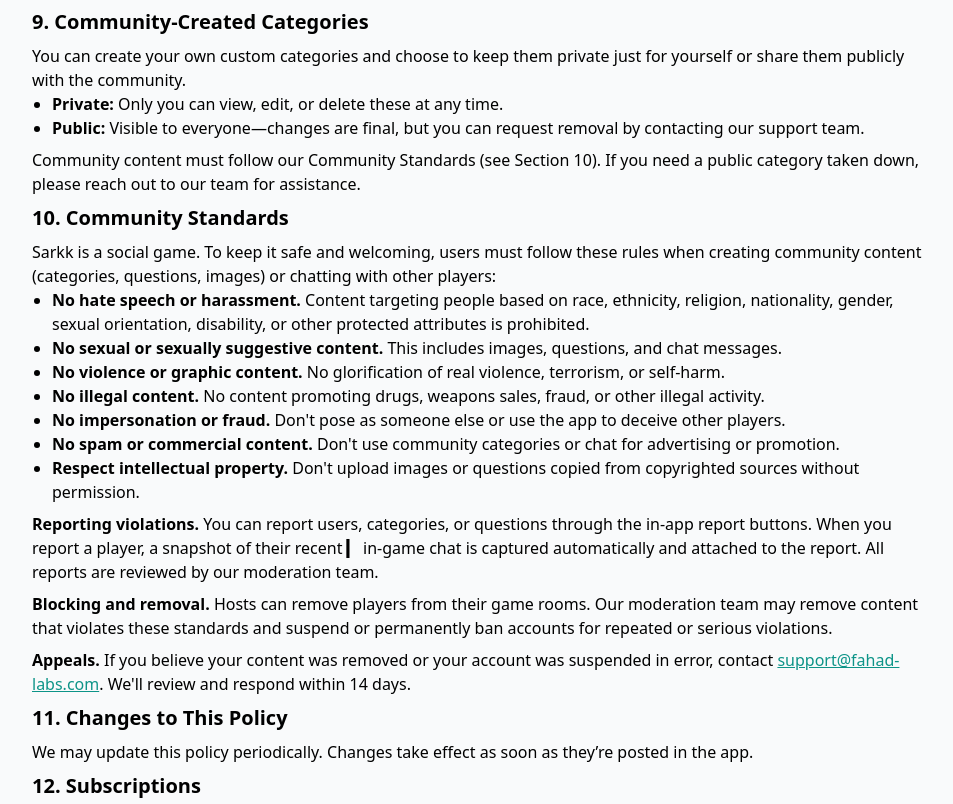
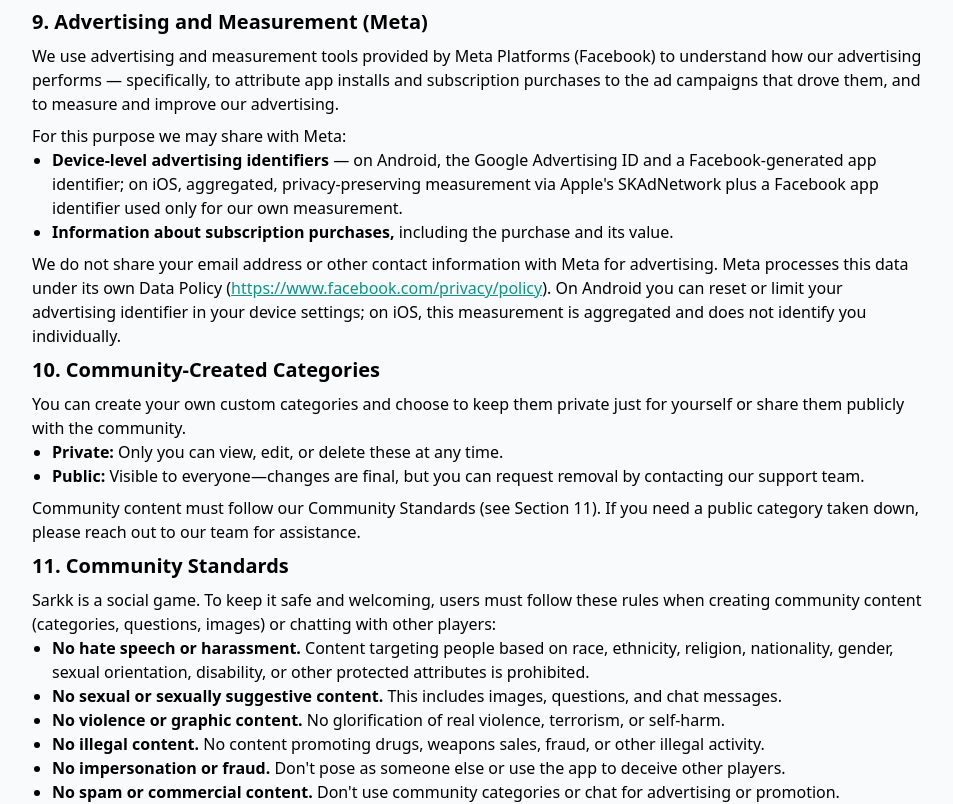
Before and after one commit to Fahad-Ha/My-Portfolio, a Next.js app: page /sarkk-privacy-policy in a window 1280 px wide. Shown: the part 2028-2832 px from the top of the page, without its empty margins (160-1113 px from the left). Built offline with nearby package versions, Linux system fonts and the light colour scheme.

Commit message:
added Meta advertising/measurement section to sarkk privacy policy

```diff
--- a/pages/sarkk-privacy-policy.js
+++ b/pages/sarkk-privacy-policy.js
@@ -216,7 +216,50 @@
             </p>
 
             <h4 className="text-xl font-semibold py-2 dark:text-teal-400">
-              9. Community-Created Categories
+              9. Advertising and Measurement (Meta)
+            </h4>
+            <p className="dark:text-gray-200">
+              We use advertising and measurement tools provided by Meta
+              Platforms (Facebook) to understand how our advertising performs —
+              specifically, to attribute app installs and subscription purchases
+              to the ad campaigns that drove them, and to measure and improve
+              our advertising.
+            </p>
+            <p className="pt-2 dark:text-gray-200">
+              For this purpose we may share with Meta:
+            </p>
+            <ul className="list-disc pl-5 dark:text-gray-200">
+              <li>
+                <strong>Device‑level advertising identifiers</strong> — on
+                Android, the Google Advertising ID and a Facebook‑generated app
+                identifier; on iOS, aggregated, privacy‑preserving measurement
+                via Apple&apos;s SKAdNetwork plus a Facebook app identifier used
+                only for our own measurement.
+              </li>
+              <li>
+                <strong>Information about subscription purchases,</strong>{" "}
+                including the purchase and its value.
+              </li>
+            </ul>
+            <p className="pt-2 dark:text-gray-200">
+              We do not share your email address or other contact information
+              with Meta for advertising. Meta processes this data under its own
+              Data Policy (
+              <a
+                className="dark:text-teal-400 text-teal-600 underline"
+                href="https://www.facebook.com/privacy/policy"
+                target="_blank"
+                rel="noopener noreferrer"
+              >
+                https://www.facebook.com/privacy/policy
+              </a>
+              ). On Android you can reset or limit your advertising identifier in
+              your device settings; on iOS, this measurement is aggregated and
+              does not identify you individually.
+            </p>
+
+            <h4 className="text-xl font-semibold py-2 dark:text-teal-400">
+              10. Community-Created Categories
             </h4>
             <p className="dark:text-gray-200">
               You can create your own custom categories and choose to keep them
@@ -235,12 +278,12 @@
             </ul>
             <p className="pt-2 dark:text-gray-200">
               Community content must follow our Community Standards (see Section
-              10). If you need a public category taken down, please reach out to
+              11). If you need a public category taken down, please reach out to
               our team for assistance.
             </p>
 
             <h4 className="text-xl font-semibold py-2 dark:text-teal-400">
-              10. Community Standards
+              11. Community Standards
             </h4>
             <p className="dark:text-gray-200">
               Sarkk is a social game. To keep it safe and welcoming, users must
@@ -306,7 +349,7 @@
             </p>
 
             <h4 className="text-xl font-semibold py-2 dark:text-teal-400">
-              11. Changes to This Policy
+              12. Changes to This Policy
             </h4>
             <p className="dark:text-gray-200">
               We may update this policy periodically. Changes take effect as
@@ -314,7 +357,7 @@
             </p>
 
             <h4 className="text-xl font-semibold py-2 dark:text-teal-400">
-              12. Subscriptions
+              13. Subscriptions
             </h4>
             <p className="dark:text-gray-200">
               Sarkk offers subscription-based premium features. Subscription
@@ -324,7 +367,7 @@
             </p>
 
             <h4 className="text-xl font-semibold py-2 dark:text-teal-400">
-              13. Modifications and Maintenance
+              14. Modifications and Maintenance
             </h4>
             <ul className="list-disc pl-5 dark:text-gray-200">
               <li>
@@ -338,7 +381,7 @@
             </ul>
 
             <h4 className="text-xl font-semibold py-2 dark:text-teal-400">
-              14. Disclaimer
+              15. Disclaimer
             </h4>
             <p className="dark:text-gray-200">
               The game is provided “as is” without any warranties. We shall not
@@ -347,7 +390,7 @@
             </p>
 
             <h4 className="text-xl font-semibold py-2 dark:text-teal-400">
-              15. Contact Us
+              16. Contact Us
             </h4>
             <p className="dark:text-gray-200">
               Questions or concerns? Email us at{" "}
```
